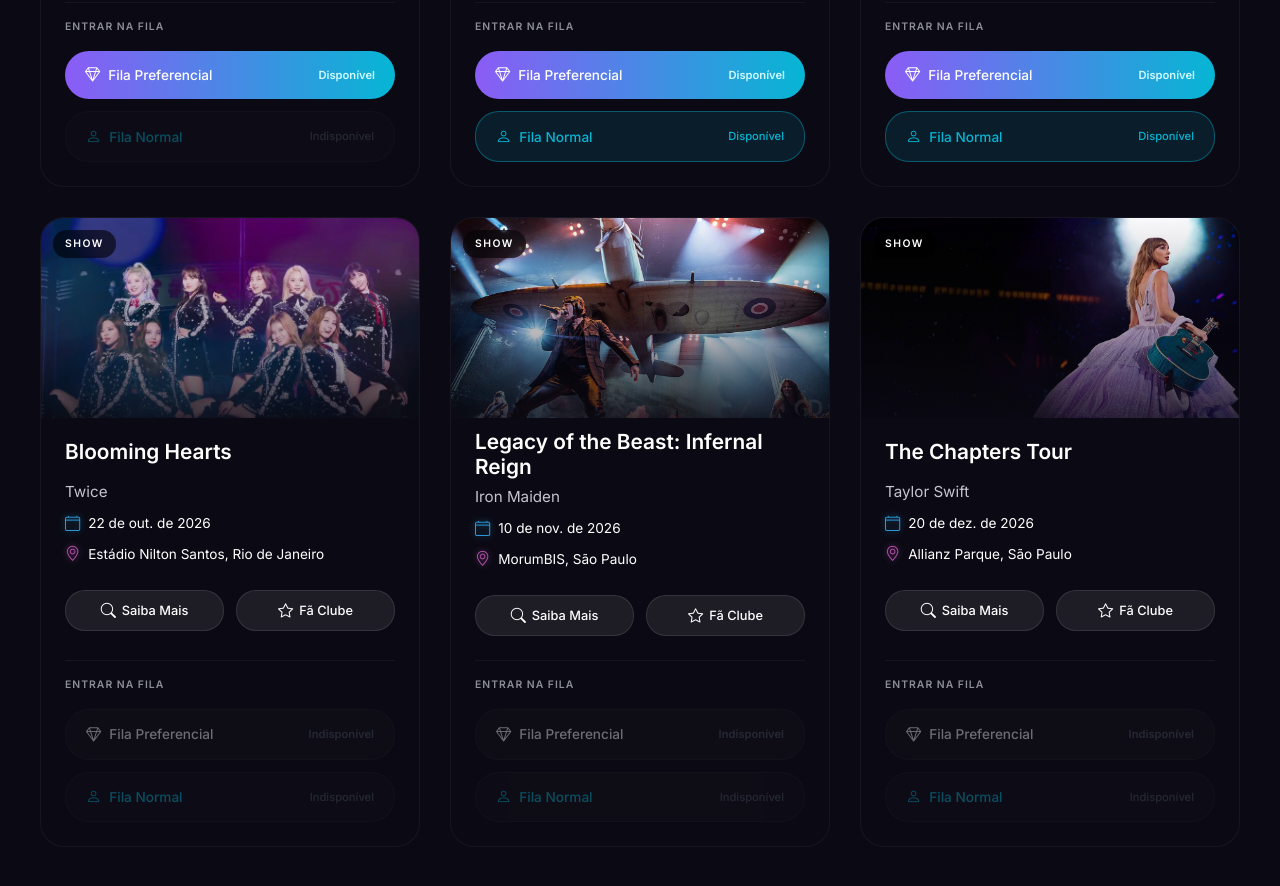
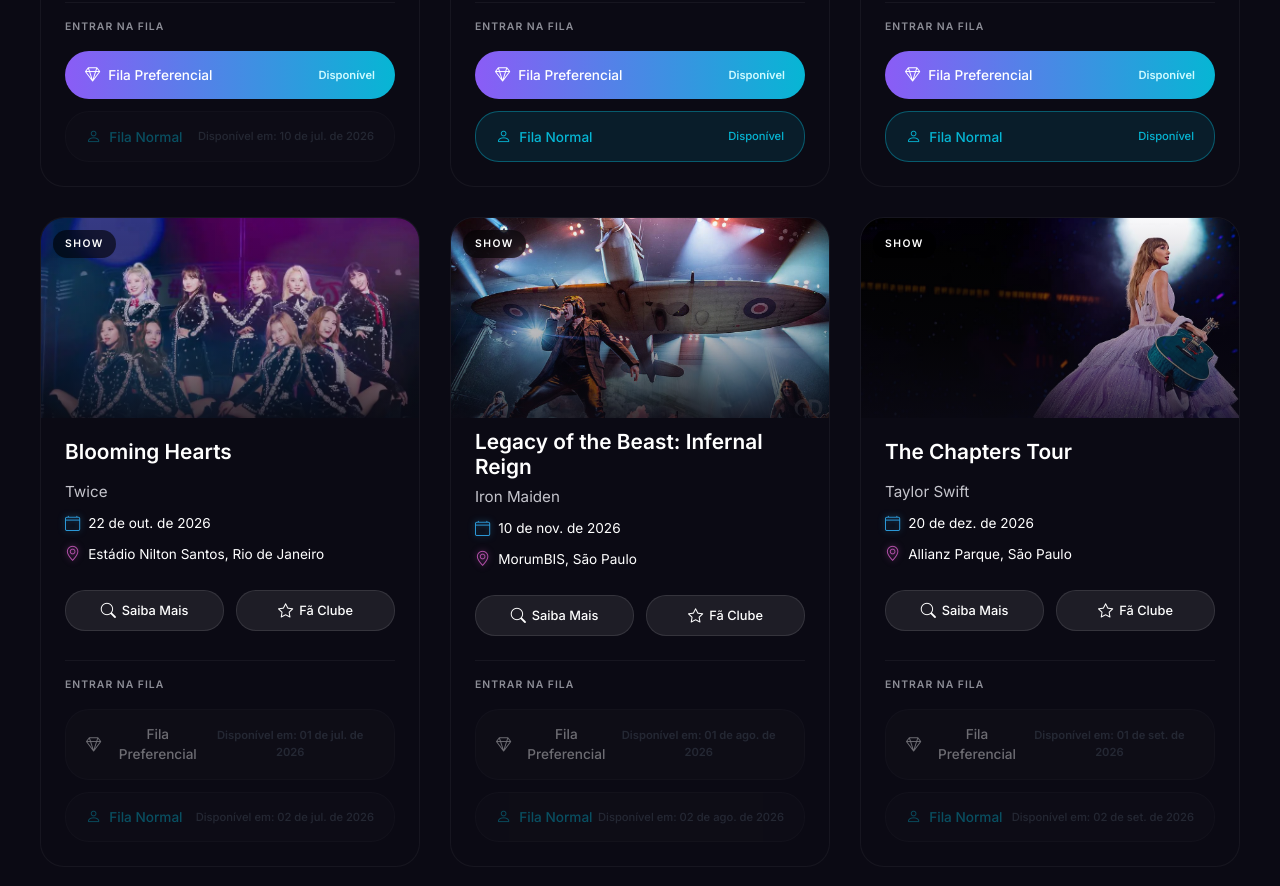
Before and after one commit to Ingressae/Ingressae-Angular, an Angular app in the folder ingressae/: page /inicio in a window 1280 px wide. Shown: the part 1080-1966 px from the top of the page. Built offline with nearby package versions, Linux system fonts and the light colour scheme.

Commit message:
Fix: data dos shows aparece no card

```diff
--- a/ingressae/src/app/pages/inicio/card-show/card-show.html
+++ b/ingressae/src/app/pages/inicio/card-show/card-show.html
@@ -38,14 +38,14 @@
       <button class="btn-queue btn-pref" [disabled]="!prefAvailable" (click)="entrarFilaPreferencial()">
         <span class="queue-name"><i class="bi bi-gem"></i> Fila Preferencial</span>
         <span class="badge-status">
-          {{ prefAvailable ? 'Disponível' : 'Indisponível' }}
+          {{ prefAvailable ? 'Disponível' : 'Disponível em: ' + dataFilaPreferencialFormatada }}
         </span>
       </button>
 
       <button class="btn-queue btn-normal" [disabled]="!normalAvailable" (click)="entrarFilaNormal()">
         <span class="queue-name"><i class="bi bi-person"></i> Fila Normal</span>
         <span class="badge-status">
-          {{ normalAvailable ? 'Disponível' : 'Indisponível' }}
+          {{ normalAvailable ? 'Disponível' : 'Disponível em: ' + dataFilaNormalFormatada }}
         </span>
       </button>
     </div>
--- a/ingressae/src/app/pages/inicio/card-show/card-show.ts
+++ b/ingressae/src/app/pages/inicio/card-show/card-show.ts
@@ -45,8 +45,24 @@
     return new Date() >= this.show.dataFilaPreferencial;
   }
 
+  get dataFilaPreferencialFormatada(): string {
+    return this.show.dataFilaPreferencial.toLocaleDateString('pt-BR', {
+      day: '2-digit',
+      month: 'short',
+      year: 'numeric'
+    });
+  }
+
   get normalAvailable(): boolean {
     return new Date() >= this.show.dataFilaNormal;
+  }
+
+  get dataFilaNormalFormatada(): string {
+    return this.show.dataFilaNormal.toLocaleDateString('pt-BR', {
+      day: '2-digit',
+      month: 'short',
+      year: 'numeric'
+    });
   }
 
   // Verifica se o usuário tem 5+ anos de plataforma para acessar a fila preferencial
```
